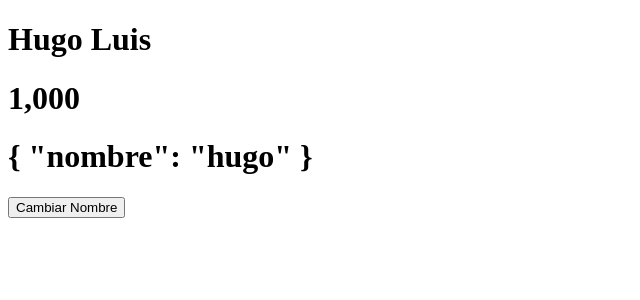
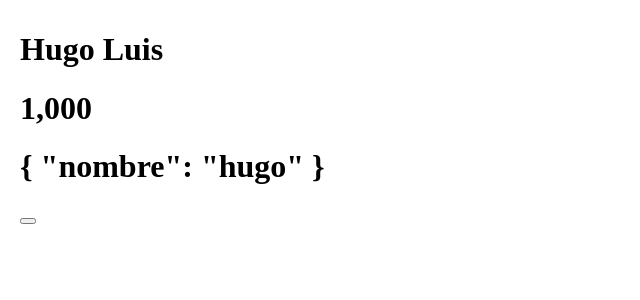
Before and after one commit to hugo1623/PipeApp, an Angular app: page / in a window 1280 px wide. Shown: the top 300 px of the page, without its empty margins (0-640 px from the left). Built offline with nearby package versions, Linux system fonts and the light colour scheme; what primeng would draw is missing.

Commit message:
Primer Button y estilo global

```diff
--- a/src/app/app.component.html
+++ b/src/app/app.component.html
@@ -1,5 +1,7 @@
-<h1>{{ nombre | titlecase }}</h1>
-<h1>{{ valor | number }}</h1>
-<h1>{{ obj | json}}</h1>
+<div class="text-layout">
+  <h1>{{ nombre | titlecase }}</h1>
+  <h1>{{ valor | number }}</h1>
+  <h1>{{ obj | json }}</h1>
+</div>
 
-<button pButton (click)="mostrarNombre()">Cambiar Nombre</button>
+<button pButton (click)="mostrarNombre()" label="Cambiar Nombre"></button>
--- a/src/styles.css
+++ b/src/styles.css
@@ -1 +1,10 @@
 /* You can add global styles to this file, and also import other style files */
+html, body{
+    margin: 10px;
+    background-color: var(--surface-b);
+    font-family: var(--font-family);
+}
+
+.text-layout {
+    color:var(--text-color);
+}
```
